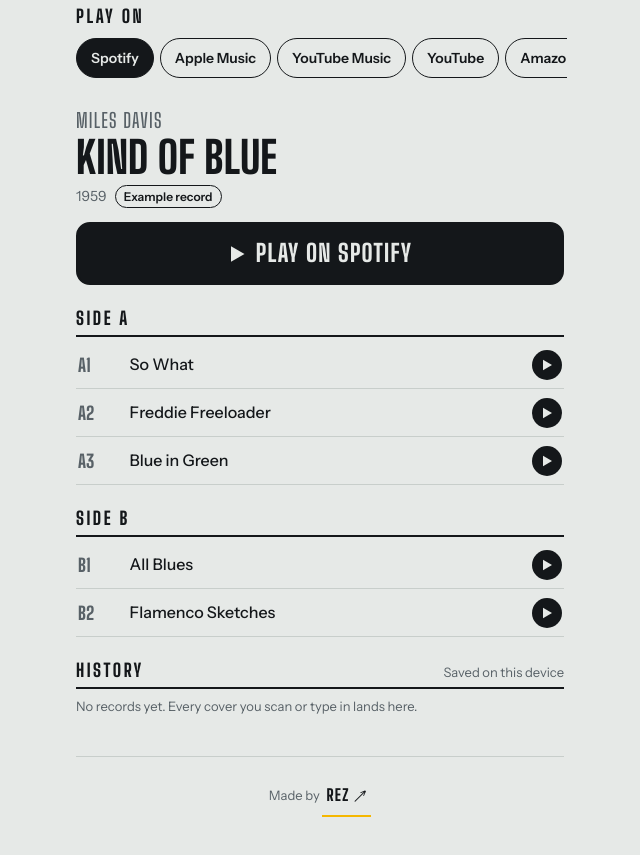
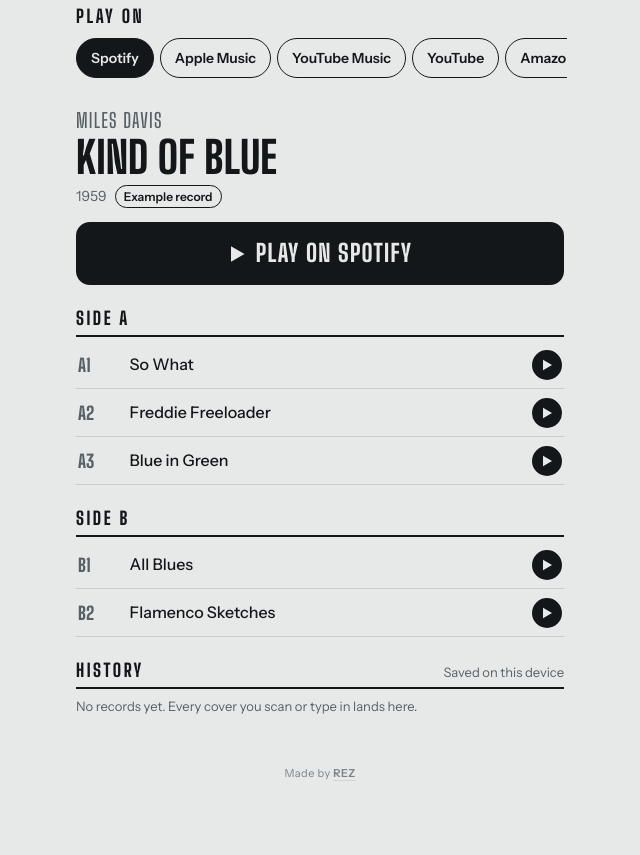
Before and after one commit to Rezoro05/Vinyl-Scanner-, a plain HTML site: page index.html in a window 1280 px wide. Shown: the part 596-1451 px from the top of the page, without its empty margins (320-960 px from the left). Drawn offline with Linux system fonts and the light colour scheme.

Commit message:
Make the footer smaller and more subtle
Co-Authored-By: Claude Opus 5.5 <noreply@anthropic.com>
Claude-Session: https://claude.ai/code/session_01XZvxDfX4DaQWQfrq5i8UaZ

```diff
--- a/index.html
+++ b/index.html
@@ -137,9 +137,9 @@ form.manual button{min-height:44px;padding:8px 16px;border-radius:12px;border:2p
 .crate .clear{min-height:40px;padding:6px 12px;border:1.5px solid var(--line);border-radius:999px;background:transparent;color:var(--ink);font:600 13px var(--body);cursor:pointer}
 .crate .clear.arm{background:var(--ink);color:var(--paper);border-color:var(--ink)}
 [hidden]{display:none!important}
-.credit{margin:12px 0 0;padding-top:16px;border-top:1px solid var(--line);text-align:center;font-size:13px;color:var(--muted)}
-.credit a{display:inline-flex;align-items:center;min-height:44px;padding:0 4px;color:var(--ink);font-family:var(--display);font-weight:800;font-size:16px;letter-spacing:.08em;text-decoration:none;border-bottom:2px solid var(--label)}
-.credit a:hover{background:var(--label);color:var(--on-label)}
+.credit{margin:8px 0 0;text-align:center;font-size:11px;letter-spacing:.04em;color:var(--muted);opacity:.75}
+.credit a{display:inline-flex;align-items:center;min-height:44px;color:inherit;font-weight:600;text-decoration:underline;text-decoration-color:var(--line);text-underline-offset:3px}
+.credit a:hover{color:var(--ink);text-decoration-color:var(--label)}
 </style>
 </head>
 <body>
@@ -191,7 +191,7 @@ form.manual button{min-height:44px;padding:8px 16px;border-radius:12px;border:2p
     </div>
   </section>
 
-  <footer class="credit">Made by <a href="https://revazkuparadze.com" target="_blank" rel="noopener">REZ&nbsp;↗</a></footer>
+  <footer class="credit">Made by <a href="https://revazkuparadze.com" target="_blank" rel="noopener">REZ</a></footer>
 </div>
 
 <script>
```
